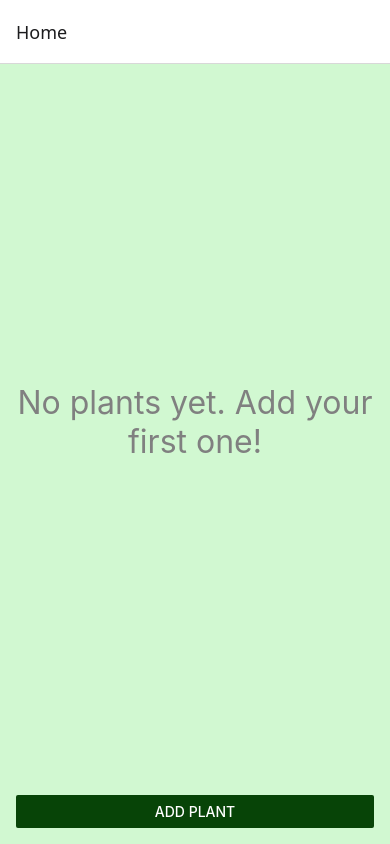
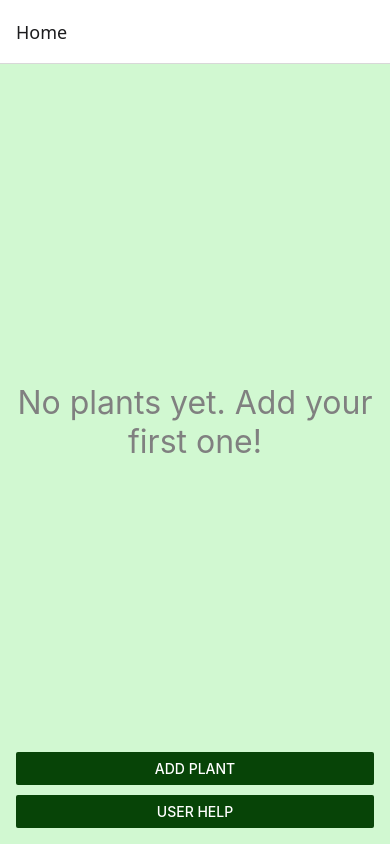
Before and after one commit to Hootanica/Hootanica, a React Native app: screen /Home in a window 390 px wide. Built offline with nearby package versions, Linux system fonts and the light colour scheme.

Commit message:
added user help button leading to instructions page

```diff
--- a/src/screens/HomeScreen.js
+++ b/src/screens/HomeScreen.js
@@ -24,6 +24,8 @@ export default function HomeScreen({ navigation }) {
 
       <View style={styles.buttonContainer}>
       <Button title="Add Plant" color={"#074407ff"} onPress={() => navigation.navigate('AddEditPlant')} />
+      <View style={{ height: 10 }} />
+      <Button title="User Help" color={"#074407ff"} onPress={() => navigation.navigate('Instructions')} />
       </View>
     </SafeAreaView>
   );
```
